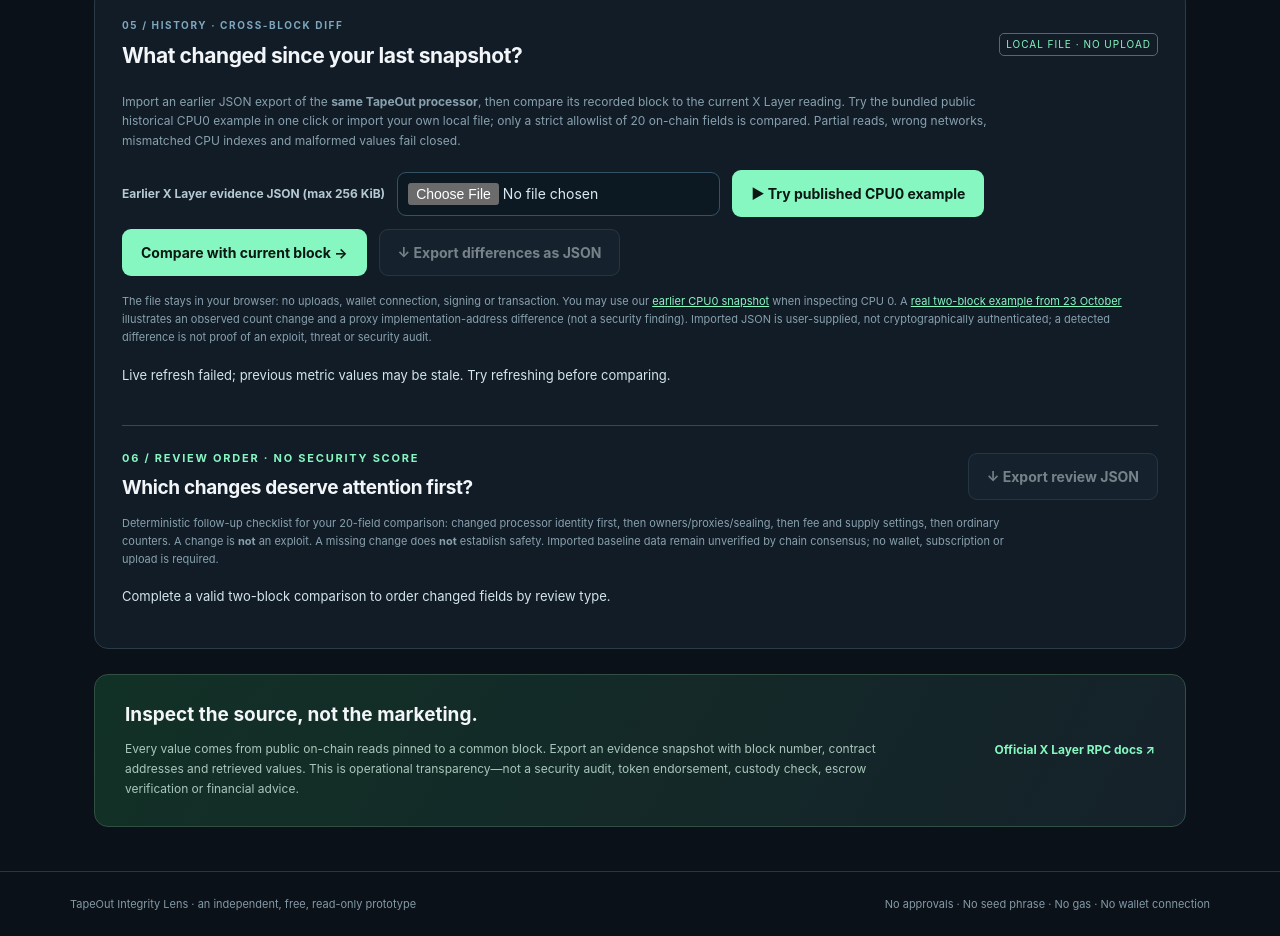
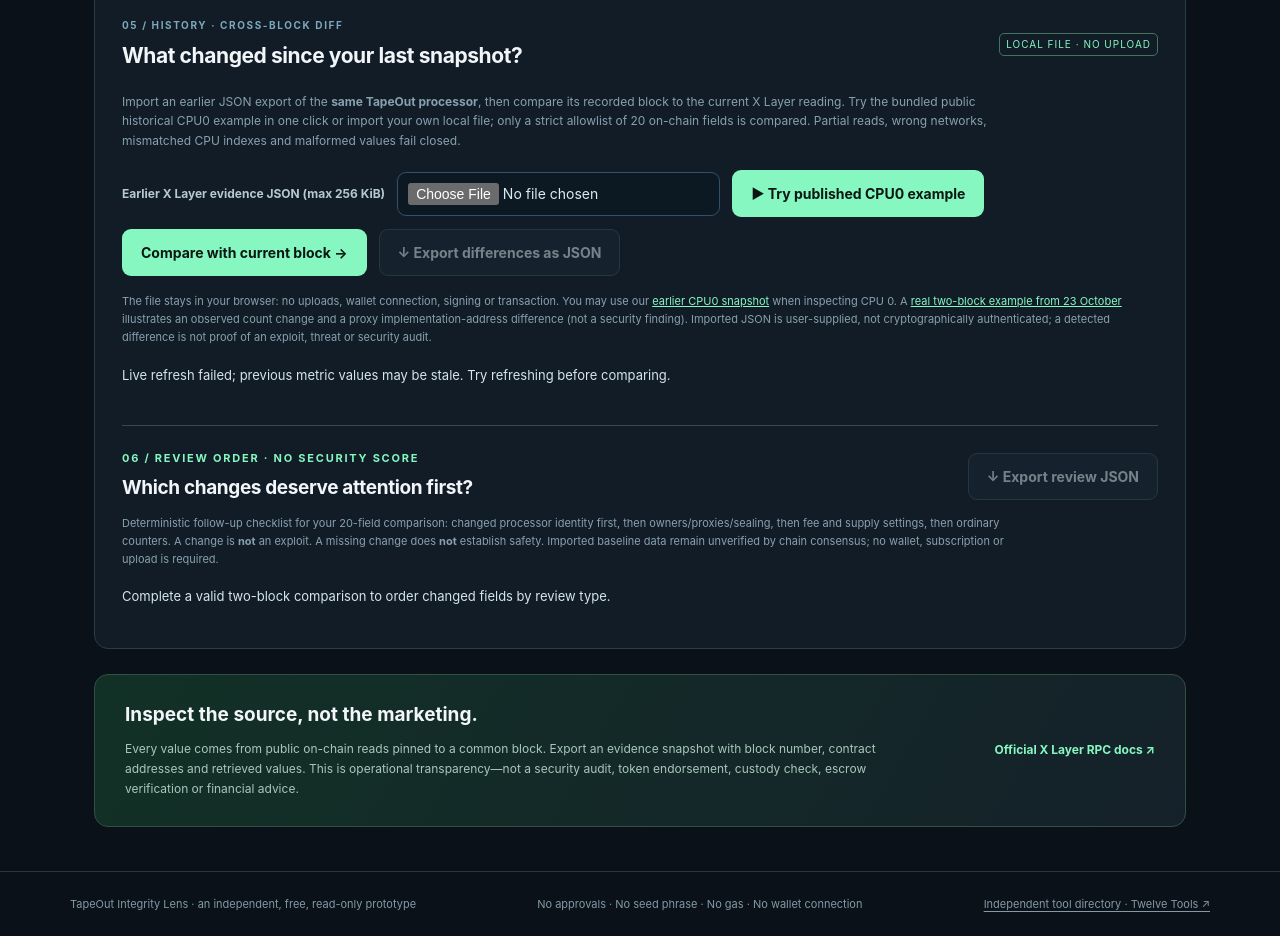
Before and after one commit to livastic-vm5-primary-20260911/tapeout-xlayer-integrity-lens, a website: page index.html in a window 1280 px wide. Shown: the part 2073-3009 px from the top of the page. Drawn offline with Linux system fonts and the light colour scheme; no server answers.

Commit message:
docs(tapeout): link neutral software directory for external discovery

```diff
--- a/index.html
+++ b/index.html
@@ -133,6 +133,6 @@
     <a class="evidence-link" href="https://web3.okx.pro/onchainos/dev-docs/xlayer/developer/rpc-endpoints/rpc-endpoints" target="_blank" rel="noopener noreferrer">Official X Layer RPC docs ↗</a>
   </section>
 </main>
-<footer><span>TapeOut Integrity Lens · an independent, free, read-only prototype</span><span>No approvals · No seed phrase · No gas · No wallet connection</span></footer>
+<footer><span>TapeOut Integrity Lens · an independent, free, read-only prototype</span><span>No approvals · No seed phrase · No gas · No wallet connection</span><a href="https://twelve.tools/" target="_blank" rel="noopener noreferrer" aria-label="Twelve Tools independent software directory">Independent tool directory · Twelve Tools ↗</a></footer>
 </body>
 </html>
--- a/styles.css
+++ b/styles.css
@@ -25,3 +25,6 @@
 .triage-field{padding:9px 0;border-top:1px solid #304554;overflow-wrap:anywhere;font-family:ui-monospace,SFMono-Regular,Consolas,monospace;font-size:11px;color:#d5e8f2}
 .triage-field:first-of-type{margin-top:11px}
 @media(max-width:650px){.triage-head{flex-direction:column;align-items:stretch}.triage-head button{width:100%}}
+
+footer a[href="https://twelve.tools/"]{color:inherit;text-decoration:underline;text-underline-offset:3px}
+footer a[href="https://twelve.tools/"]:hover,footer a[href="https://twelve.tools/"]:focus-visible{color:var(--mint)}
```
Also changed, not shown: tests/twelve-tools-external-directory.test.mjs (added, +19 -0 lines).
